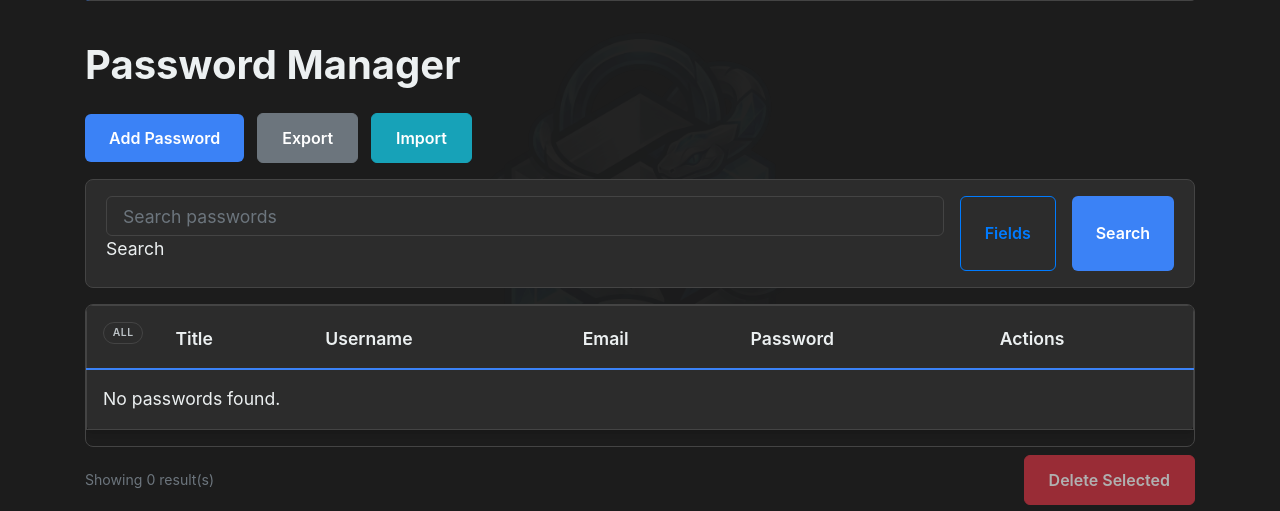
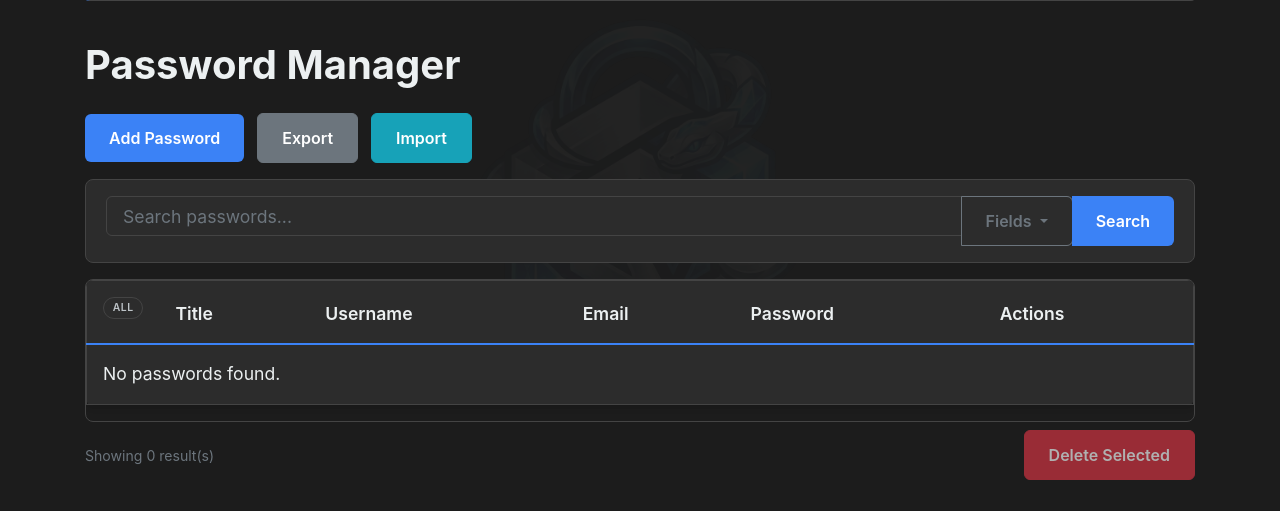
Before and after one commit to CyberPanther232/saltvault, a Flask app: template app/templates/index.html in a window 1280 px wide. Shown: the part 151-662 px from the top of the page. Run offline with Flask 3, Linux system fonts and the light colour scheme; the template is opened without the code that fills it, so the values that code supplies are empty; a user stored in the database is signed in; data comes from the database, SQL or seed files in the repository; some libraries are stand-ins or nearby versions.

Commit message:
On branch master Your branch is up to date with 'origin/master'.
Changes to be committed:
	modified:   app/templates/index.html

Changes not staged for commit:
	modified:   app/templates/base.html
	modified:   app/templates/index.html

```diff
--- a/app/templates/index.html
+++ b/app/templates/index.html
@@ -17,17 +17,18 @@
         </div>
 
         <form class="search-form mb-3" method="GET" action="{{ url_for('main.index_route') }}">
-            <div class="search-bar d-flex flex-wrap align-items-stretch">
-                <div class="flex-grow-1 mb-2 mb-md-0 mr-md-2">
-                    <div class="form-floating">
-                        <input type="text" id="search" name="q" value="{{ q }}" class="form-control" placeholder="Search passwords">
-                        <label for="search">Search</label>
+            <div class="input-group">
+                <input type="text" id="search" name="q" value="{{ q }}" class="form-control" placeholder="Search passwords...">
+
+                <div class="input-group-append">
+                    <button type="button" class="btn btn-outline-secondary dropdown-toggle" data-bs-toggle="collapse" data-bs-target="#fieldSelector" aria-expanded="false" aria-controls="fieldSelector">
+                        Fields
+                    </button>
+                    <button type="submit" class="btn btn-primary">Search</button>
                 </div>
             </div>
-                <div class="field-selector-wrapper mb-2 mb-md-0 mr-md-2">
-                    <button type="button" class="btn btn-outline-primary field-toggle" data-toggle="collapse" data-target="#fieldSelector" aria-expanded="false" aria-controls="fieldSelector">Fields</button>
-                    <div id="fieldSelector" class="collapse field-selector shadow-sm mt-2">
-                        <div class="px-2 py-2">
+            <div id="fieldSelector" class="collapse mt-2">
+                <div class="card card-body bg-dark border-secondary">
                     <div class="d-flex justify-content-between align-items-center mb-2">
                         <strong class="small text-muted">Filter Fields</strong>
                         <button type="button" class="btn btn-xs btn-link p-0 select-all-fields">Select All</button>
@@ -36,9 +37,9 @@
                     <div class="row">
                         {% for f in ['title','username','email','notes'] %}
                         <div class="col-6 mb-1">
-                                    <div class="custom-check">
-                                        <input class="custom-check-input" type="checkbox" value="{{ f }}" id="field-{{ f }}" {% if f in active %}checked{% endif %}>
-                                        <label for="field-{{ f }}">{{ f.title() }}</label>
+                            <div class="form-check">
+                                <input class="form-check-input" type="checkbox" value="{{ f }}" id="field-{{ f }}" {% if f in active %}checked{% endif %}>
+                                <label class="form-check-label" for="field-{{ f }}">{{ f.title() }}</label>
                             </div>
                         </div>
                         {% endfor %}
@@ -46,11 +47,6 @@
                 </div>
             </div>
             <input type="hidden" name="fields" id="fields-hidden" value="{{ fields }}">
-                </div>
-                <div class="action-buttons">
-                    <button type="submit" class="btn btn-primary search-submit">Search</button>
-                </div>
-            </div>
         </form>
 
         <form id="bulk-delete-form" method="POST" action="{{ url_for('main.bulk_delete_passwords') }}">
@@ -82,8 +78,8 @@
                             <td>
                                 <button type="button" class="btn btn-sm btn-info toggle-password-visibility" data-id="{{ password.id }}">View</button>
                                 <a href="{{ url_for('main.edit_password', password_id=password.id) }}" class="btn btn-sm btn-warning">Edit</a>
-                                <form action="{{ url_for('main.delete_password', password_id=password.id) }}" method="POST" class="d-inline">
-                                    <button type="submit" class="btn btn-sm btn-danger" onclick="return confirm('Delete this password?')">Delete</button>
+                                <form id="delete-form-{{ password.id }}" action="{{ url_for('main.delete_password', password_id=password.id) }}" method="POST" class="d-inline">
+                                    <button type="button" class="btn btn-sm btn-danger" data-bs-toggle="modal" data-bs-target="#deleteModal" data-id="{{ password.id }}">Delete</button>
                                 </form>
                             </td>
                         </tr>
@@ -103,17 +99,56 @@
             </div>
             <div class="d-flex justify-content-between align-items-center mb-4">
                 <div><small class="text-muted">Showing {{ passwords|length }} result(s)</small></div>
-                <button type="submit" id="bulk-delete-btn" class="btn btn-danger" disabled onclick="return confirm('Delete selected passwords?')">Delete Selected</button>
+                <button type="button" id="bulk-delete-btn" class="btn btn-danger" disabled data-bs-toggle="modal" data-bs-target="#bulkDeleteModal">Delete Selected</button>
             </div>
         </form>
     </div>
+
+    <!-- Delete Modal -->
+    <div class="modal fade" id="deleteModal" tabindex="-1" aria-labelledby="deleteModalLabel" aria-hidden="true">
+      <div class="modal-dialog">
+        <div class="modal-content">
+          <div class="modal-header">
+            <h5 class="modal-title" id="deleteModalLabel">Confirm Deletion</h5>
+            <button type="button" class="btn-close" data-bs-dismiss="modal" aria-label="Close"></button>
+          </div>
+          <div class="modal-body">
+            Are you sure you want to delete this password?
+          </div>
+          <div class="modal-footer">
+            <button type="button" class="btn btn-secondary" data-bs-dismiss="modal">Cancel</button>
+            <button type="button" class="btn btn-danger" id="confirmDeleteBtn">Delete</button>
+          </div>
+        </div>
+      </div>
+    </div>
+
+    <!-- Bulk Delete Modal -->
+    <div class="modal fade" id="bulkDeleteModal" tabindex="-1" aria-labelledby="bulkDeleteModalLabel" aria-hidden="true">
+      <div class="modal-dialog">
+        <div class="modal-content">
+          <div class="modal-header">
+            <h5 class="modal-title" id="bulkDeleteModalLabel">Confirm Bulk Deletion</h5>
+            <button type="button" class="btn-close" data-bs-dismiss="modal" aria-label="Close"></button>
+          </div>
+          <div class="modal-body">
+            Are you sure you want to delete the selected passwords?
+          </div>
+          <div class="modal-footer">
+            <button type="button" class="btn btn-secondary" data-bs-dismiss="modal">Cancel</button>
+            <button type="button" class="btn btn-danger" id="confirmBulkDeleteBtn">Delete</button>
+          </div>
+        </div>
+      </div>
+    </div>
+
 {% endblock %}
 
 {% block scripts %}
 <script>
 document.addEventListener('DOMContentLoaded', function() {
     // Build fields param from checked boxes (updated selector for new UI)
-    const fieldChecks = () => Array.from(document.querySelectorAll('#fieldSelector .custom-check-input'));
+    const fieldChecks = () => Array.from(document.querySelectorAll('#fieldSelector .form-check-input'));
     const hiddenFields = document.getElementById('fields-hidden');
     function syncFieldsHidden(){
         const active = fieldChecks().filter(c => c.checked).map(c => c.value);
```
Lines whose indentation alone changed are shown as unchanged.
